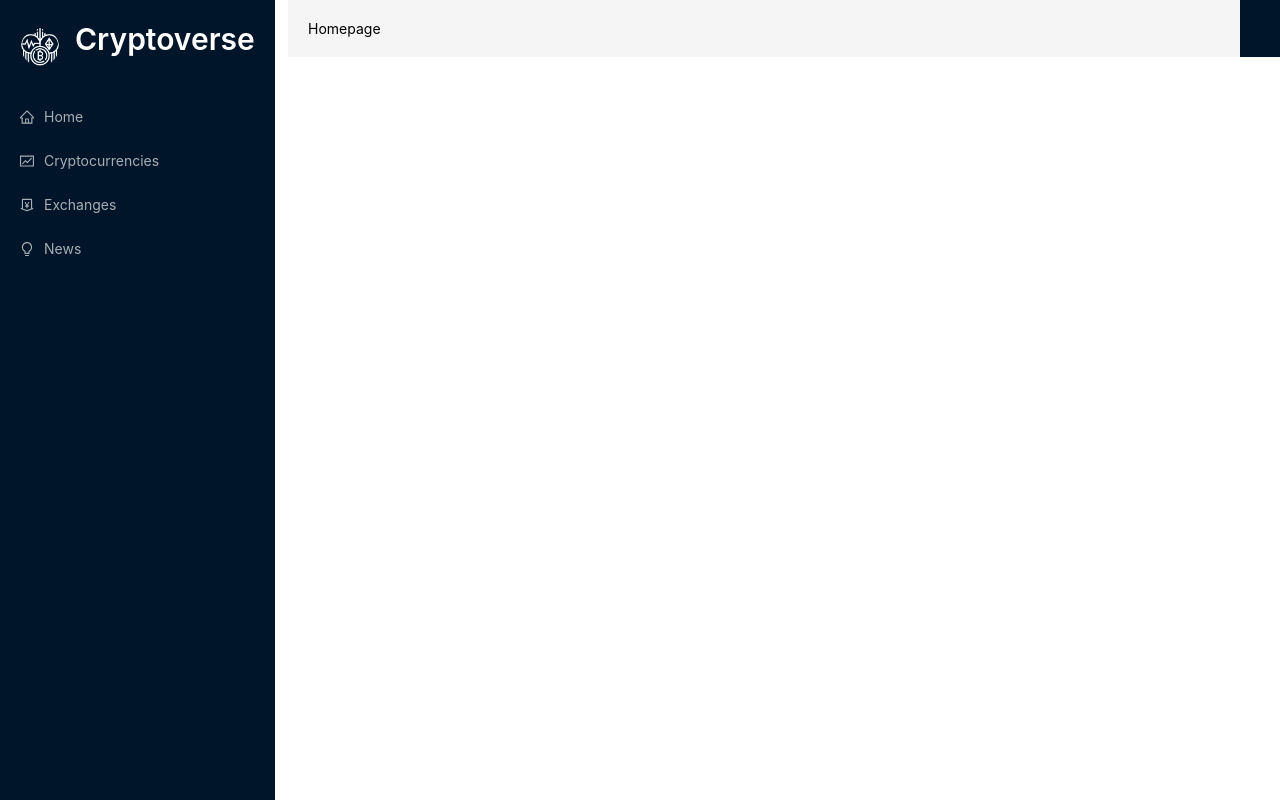
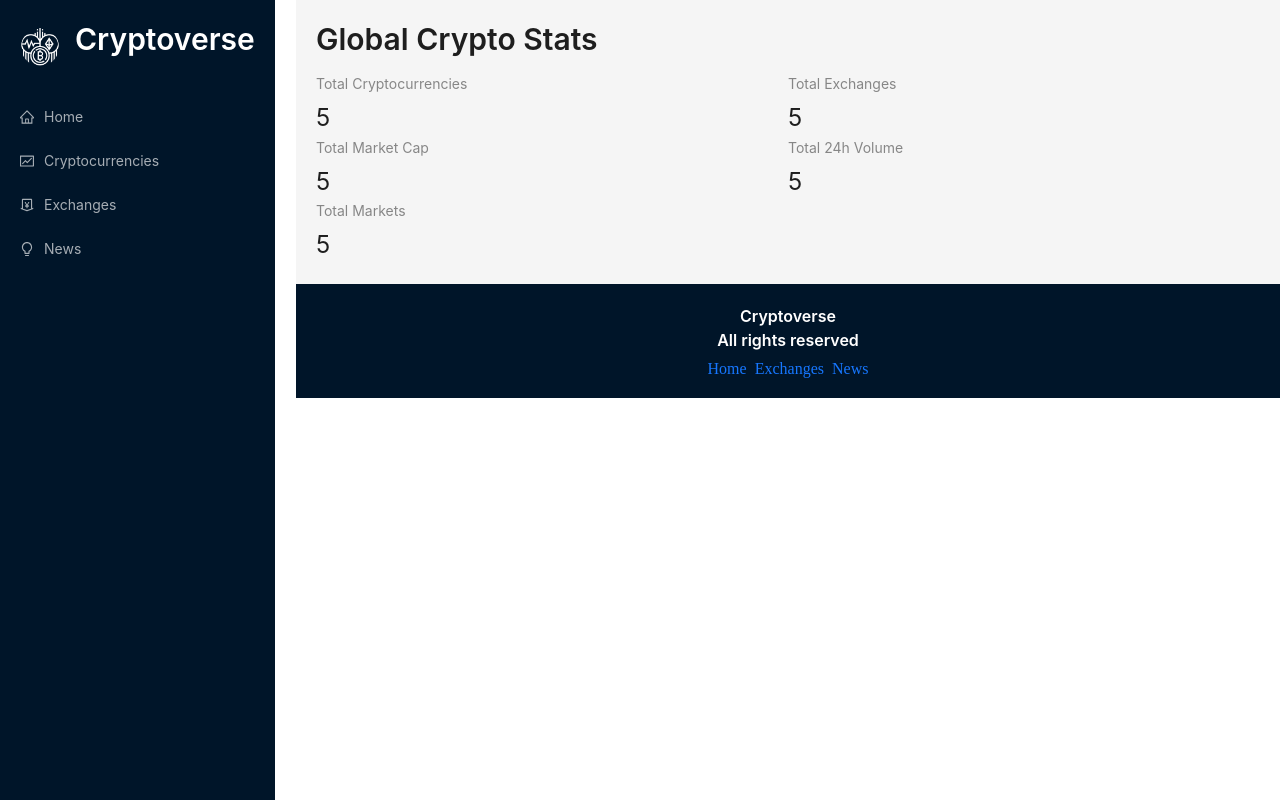
Before and after one commit to Webdevaman23/cryptocurrency, a React (Create React App) app: page / in a window 1280 px wide. Built offline with nearby package versions, Linux system fonts and the light colour scheme; no server answers.

Commit message:
Made store and there is a error in fetching data from apis

```diff
--- a/src/App.js
+++ b/src/App.js
@@ -1,7 +1,7 @@
 import React from "react";
-import "./App.css"
-import { Switch, Route, Link } from 'react-router-dom';
-import { Layout , Typography , Space} from "antd";
+import "./App.css";
+import { Routes, Route, Link } from "react-router-dom";
+import { Layout, Typography, Space } from "antd";
 import Navbar from "./components/Navbar";
 import Homepage from "./components/Homepage";
 import Exchanges from "./components/Exchanges";
@@ -18,27 +18,30 @@
       <div className="main">
         <Layout>
           <div className="routes">
-            <Switch>
-              <Route exact path="/">
-                <Homepage />
-              </Route>
-              <Route exact path="/exchanges">
-                <Exchanges />
-              </Route>
-              <Route exact path="/cryptocurrencies">
-                <Cryptocurrencies />
-              </Route>
-              <Route exact path="/crypto/:coinId">
-                <CryptoDetails />
-              </Route>
-              <Route exact path="/news">
-                <News />
-              </Route>
-            </Switch>
+            <Routes>
+              <Route path="/" element={<Homepage />} />
+              <Route path="/exchanges" element={<Exchanges />} />
+              <Route path="/cryptocurrencies" element={<Cryptocurrencies />} />
+              <Route path="/crypto/:coinId" element={<CryptoDetails />} />
+              <Route path="/news" element={<News />} />
+            </Routes>
           </div>
         </Layout>
+        <div className="footer">
+          <Typography.Title
+            level={5}
+            style={{ color: "white", textAlign: "center" }}
+          >
+            Cryptoverse <br />
+            All rights reserved
+          </Typography.Title>
+          <Space>
+            <Link to="/">Home</Link>
+            <Link to="/exchanges">Exchanges</Link>
+            <Link to="/news">News</Link>
+          </Space>
+        </div>
       </div>
-      <div className="footer"></div>
     </div>
   );
 }
--- /dev/null
+++ b/src/app/store.js
@@ -0,0 +1,11 @@
+import { configureStore } from "@reduxjs/toolkit";
+
+import { cryptoApi } from "../services/cryptoApi";
+
+export default configureStore({
+    reducer : {
+        [cryptoApi.reducerPath] : cryptoApi.reducer,
+    },
+    middleware: (getDefaultMiddleware) =>
+    getDefaultMiddleware().concat(cryptoApi.middleware),
+})
--- a/src/components/Homepage.jsx
+++ b/src/components/Homepage.jsx
@@ -1,8 +1,29 @@
 import React from 'react'
+import millify from 'millify'
+import { Typography , Row , Col , Statistic } from 'antd'
+import { Link } from 'react-router-dom'
+import { useGetCryptosQuery } from '../services/cryptoApi'
+
+const {Title } = Typography;
 
 const Homepage = () => {
+  const {data , isFetching} = useGetCryptosQuery();
+  console.log(data)
+
   return (
-    <div>Homepage</div>
+    <div>
+      <Title level={2} className='heading'>
+        Global Crypto Stats
+      </Title>
+
+      <Row>
+        <Col span={12}><Statistic title="Total Cryptocurrencies" value={5} /></Col>
+        <Col span={12}><Statistic title="Total Exchanges" value={5} /></Col>
+        <Col span={12}><Statistic title="Total Market Cap" value={5} /></Col>
+        <Col span={12}><Statistic title="Total 24h Volume" value={5} /></Col>
+        <Col span={12}><Statistic title="Total Markets" value={5} /></Col>
+      </Row>
+    </div>
   )
 }
 
--- a/src/index.js
+++ b/src/index.js
@@ -1,14 +1,18 @@
-import React from 'react';
-import ReactDOM from 'react-dom/client';
-import './index.css';
-import App from './App';
-import { BrowserRouter as Router} from 'react-router-dom';
+import React from "react";
+import ReactDOM from "react-dom/client";
+import "./index.css";
+import App from "./App";
+import { BrowserRouter as Router } from "react-router-dom";
+import store from "./app/store";
+import { Provider } from "react-redux";
 
-const root = ReactDOM.createRoot(document.getElementById('root'));
+const root = ReactDOM.createRoot(document.getElementById("root"));
 root.render(
   <React.StrictMode>
     <Router>
-      <App />
+      <Provider store={store}>
+        <App />
+      </Provider>
     </Router>
   </React.StrictMode>
 );
--- /dev/null
+++ b/src/services/cryptoApi.js
@@ -0,0 +1,22 @@
+import {createApi , fetchBaseQuery} from "@reduxjs/toolkit/query/react"
+
+const cryptoApiHeaders = {
+    'X-RapidAPI-Key': 'a543904fa6msh61bce95fcc26813p19c704jsne880d6c55bbc',
+    'X-RapidAPI-Host': 'coinranking1.p.rapidapi.com'
+}
+
+const baseUrl = 'https://coinranking1.p.rapidapi.com/coins';
+
+const createRequest = (url) => ({url , headers : cryptoApiHeaders})
+
+export const cryptoApi = createApi({
+    reducerPath : "cryptoApi",
+    baseQuery : fetchBaseQuery({baseUrl}),
+    endpoints : (builder) => ({
+        getCryptos : builder.query({
+            query : () => createRequest('/coins')
+        })
+    })
+})
+
+export const {useGetCryptosQuery} = cryptoApi;
```
